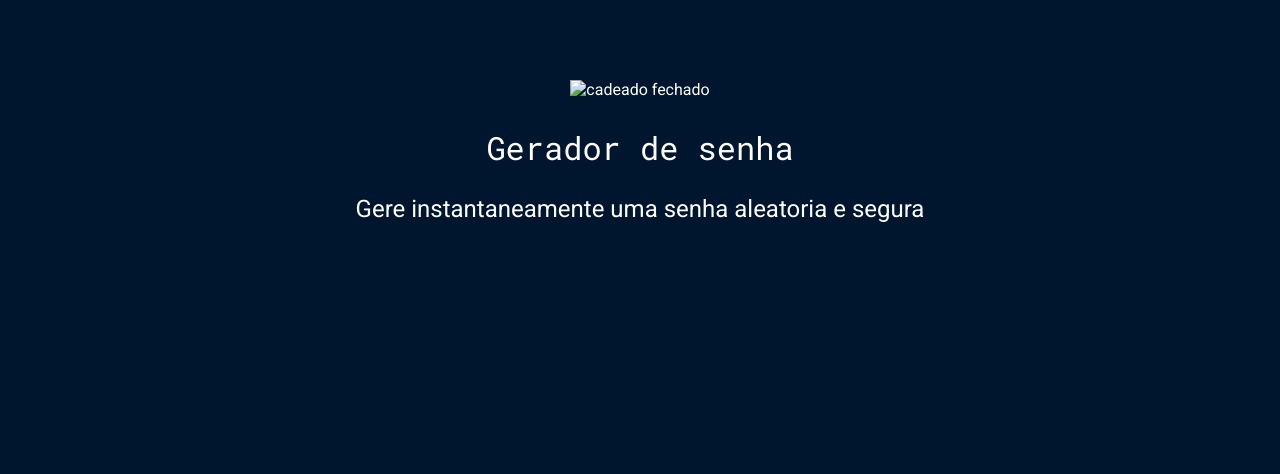
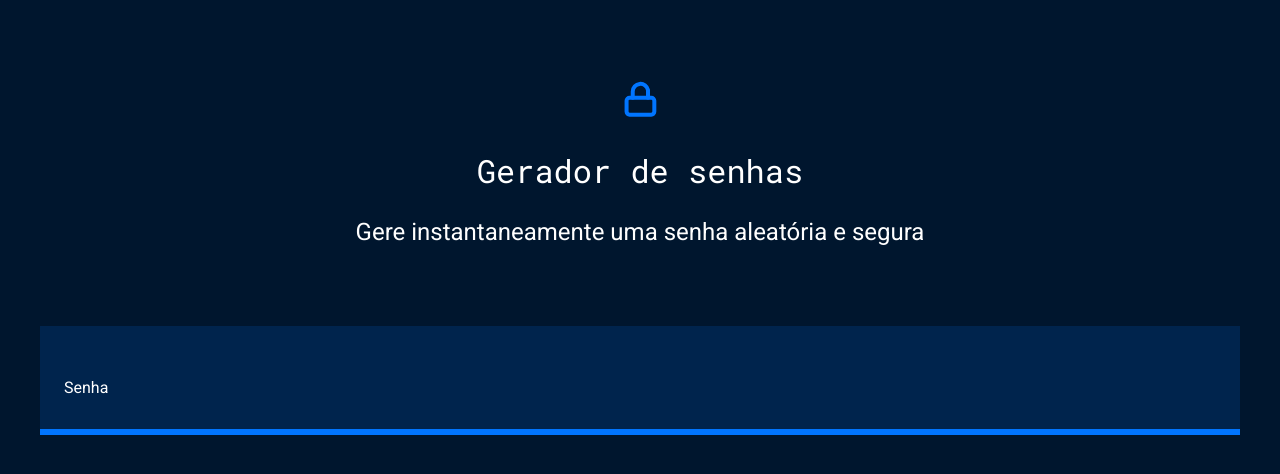
Before and after one commit to eduardaferreir/javascript-gerador-de-senha, a plain HTML site: page index.html in a window 1280 px wide. Drawn offline with Linux system fonts and the light colour scheme.

Commit message:
Add files via upload

```diff
--- a/index.html
+++ b/index.html
@@ -9,12 +9,17 @@
 </head>
 
 <body>
-    <div class="conteudo-titulo">
-        <img src="unlock.svg" alt="cadeado fechado">
-        <h2 class="titulo-principal">Gerador de senha</h2>
-        <h3 class="titulo-secundario">Gere instantaneamente uma senha aleatoria e segura</h3>
-    </div>
-    <div class="conteudo-senha"
-         <input type="text">
+    <section class="conteudo">
+        <div class="conteudo-titulo">
+            <img src="unlock.svg" alt="cadeado fechado">
+            <h2 class="titulo-principal">Gerador de senhas</h2>
+            <h3 class="titulo-secundario">Gere instantaneamente uma senha aleatória e segura</h3>
+        </div>
+        <div class="conteudo-senha">
+            <label for="senha">Senha</label>
+            <input name="senha" type="text" id="campo-senha">
+        </div>
+    </section>
 </body>
+
 </html>
--- a/style.css
+++ b/style.css
@@ -14,8 +14,6 @@
     font-weight: 400;
 }
 
-
-
 body{
     color: var(--branco);
     background-color: var(--cor-de-fundo);
@@ -29,10 +27,33 @@ body{
 
 .titulo-secundario{
     font-size: 24px;
-    font-weight: 400;
 }
 
 .conteudo-titulo{
     text-align: center;
     margin-top: 80px;
 }
+
+.conteudo-senha{
+    margin-top: 80px;
+    background: var(--fundo-senha);
+    padding: 24px;
+    border-bottom: 6px solid var(--borda);
+}
+
+#campo-senha{
+    background-color: var(--fundo-senha);
+    border: none;
+    color: var(--branco);
+    font-family: var(--roboto-mono);
+    font-size: 40px;
+}
+
+#campo-senha:focus{
+    outline: none;
+}
+
+.conteudo{
+    max-width: 1200px;
+    margin: 0 auto;
+}
```
Also changed, not shown: unlock.svg (added).
